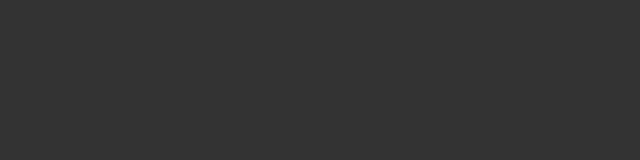
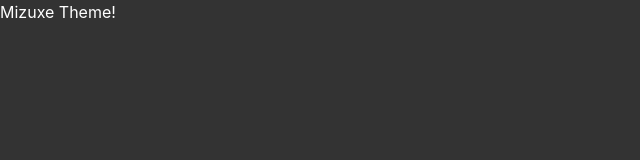
Before and after one commit to avnikolaou/bootstrap-4-themes, a React (Create React App) app: page /Mizuxe in a window 1280 px wide. Shown: the top 160 px of the page, without its empty margins (0-640 px from the left). Built offline with nearby package versions, Linux system fonts and the light colour scheme.

Commit message:
fix: project 2 boiler plate setup

```diff
--- a/package.json
+++ b/package.json
@@ -9,6 +9,7 @@
     "@fortawesome/react-fontawesome": "^0.1.4",
     "bootstrap": "^4.3.1",
     "jquery": "^3.4.1",
+    "node-sass": "^4.12.0",
     "popper.js": "^1.15.0",
     "react": "^16.9.0",
     "react-dom": "^16.9.0",
--- a/src/App.js
+++ b/src/App.js
@@ -1,12 +1,12 @@
 import React,{ Component } from 'react';
 import {BrowserRouter, Route} from 'react-router-dom';
 import './Projects/Home/App.css';
-import  Home  from "./Projects/Home/Home"
-import Looplab from "./Projects/LoopLab_Social_Theme/Looplab";
-
 import { library } from '@fortawesome/fontawesome-svg-core'
 import { fab } from '@fortawesome/free-brands-svg-icons'
 import { faCheckSquare, faCheck } from '@fortawesome/free-solid-svg-icons'
+import  Home  from "./Projects/Home/Home"
+import Looplab from "./Projects/LoopLab_Social_Theme/Looplab";
+import Mizuxe from "./Projects/Mizuxe_Book_Theme/Mizuxe";
 
 library.add(fab, faCheckSquare, faCheck);
 
@@ -24,6 +24,11 @@ class App extends Component {
             <Looplab/>
         )}
         />
+
+          <Route exact path = "/Mizuxe" render = {() => (
+              <Mizuxe/>
+          )}
+          />
       </BrowserRouter>
     )
   }
--- a/src/Projects/Home/Home.js
+++ b/src/Projects/Home/Home.js
@@ -13,6 +13,9 @@ class Home extends Component{
                     <p>
                         <Link to={"/Looplab"}>LoopLab</Link>
                     </p>
+                    <p>
+                        <Link to={"/Mizuxe"}>Mizuxe</Link>
+                    </p>
                 </header>
             </div>
         );
--- /dev/null
+++ b/src/Projects/Mizuxe_Book_Theme/Mizuxe.js
@@ -0,0 +1,14 @@
+import React, { Component } from 'react'
+
+class Mizuxe extends Component{
+
+    render() {
+        return (
+            <div>
+                Mizuxe Theme!
+            </div>
+        )
+    }
+}
+
+export default Mizuxe;
```
Also changed, not shown: src/Projects/Mizuxe_Book_Theme/App.scss (added), 1 other file (tests, documents, lock files or other folders). Lines whose indentation alone changed are shown as unchanged.
